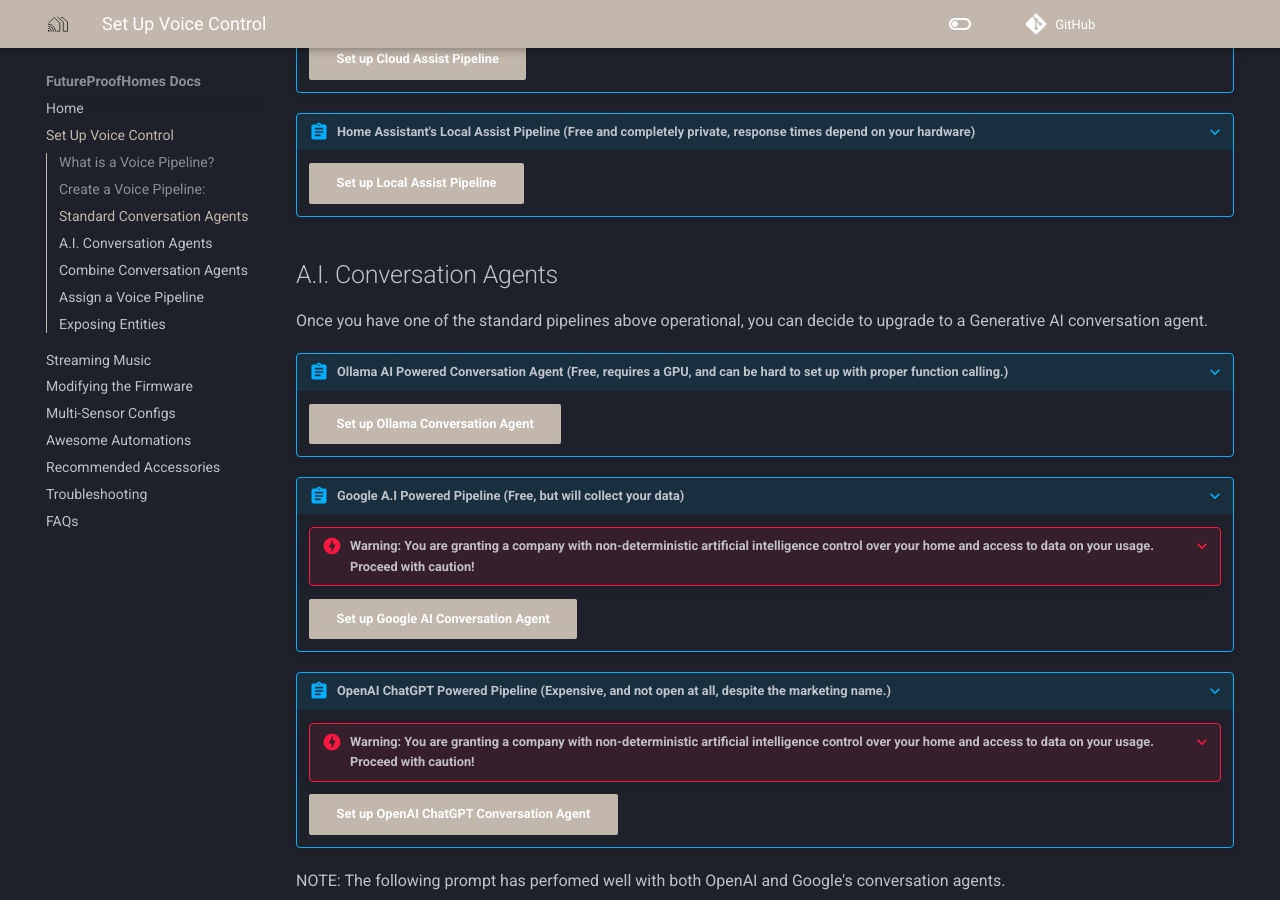
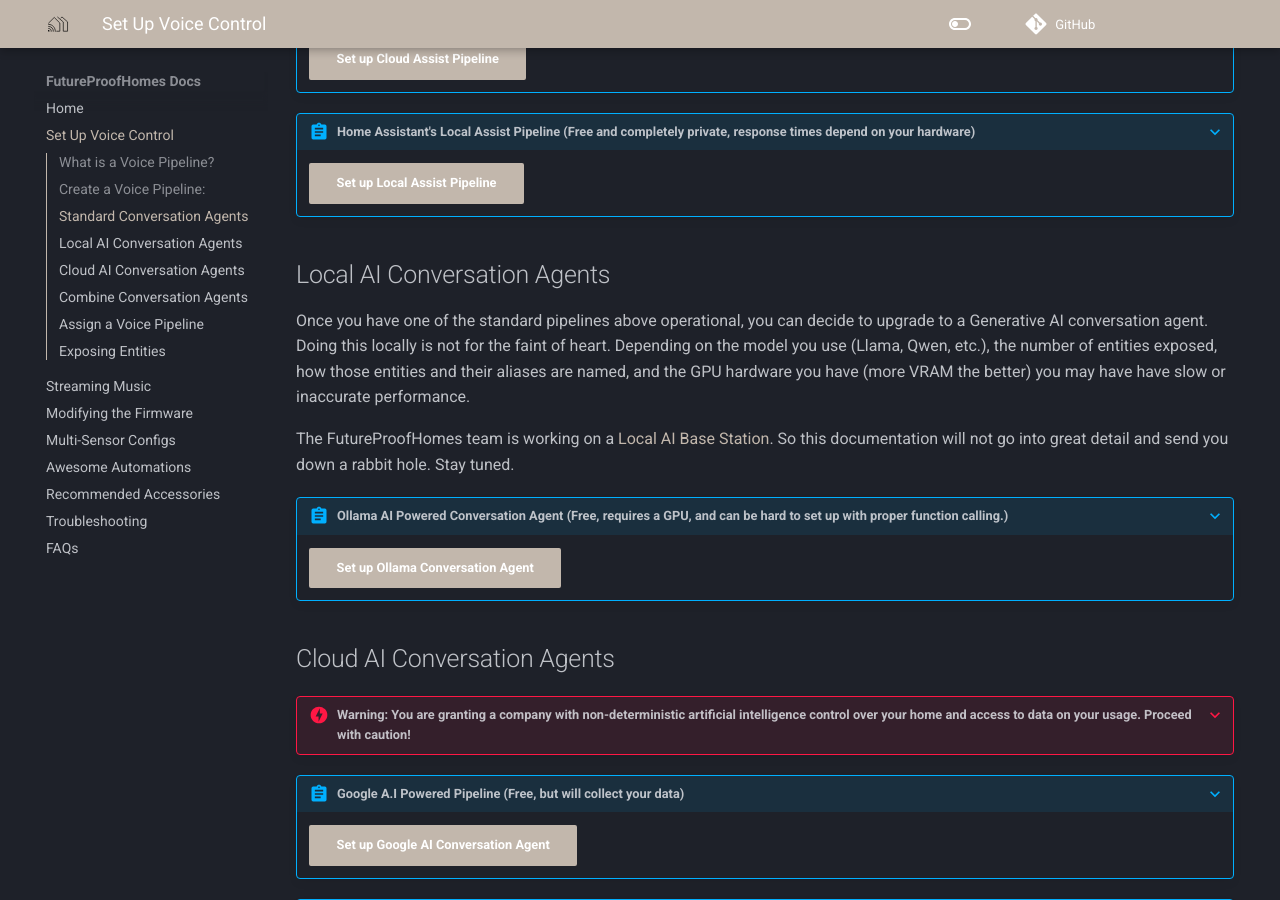
Before and after one commit to FutureProofHomes/Documentation, an MkDocs documentation site: the page built from docs/voice-assistant.md, in a window 1280 px wide and 900 px high, scrolled down 2194 px. Built offline with MkDocs 1.6.1 and Material for MkDocs 9.7.7, drawn with Linux system fonts in a browser that asks for light colours; comment, search, counter and statistics services are not loaded.

Commit message:
Better formatting of conversation agents.

```diff
--- a/docs/voice-assistant.md
+++ b/docs/voice-assistant.md
@@ -35,19 +35,25 @@
 ???+ abstract "Home Assistant's Local Assist Pipeline (Free and completely private, response times depend on your hardware)"
     [Set up Local Assist Pipeline](https://www.home-assistant.io/voice_control/voice_remote_local_assistant/){ .md-button .md-button--primary }
 
-## A.I. Conversation Agents
+## Local AI Conversation Agents
 
-Once you have one of the standard pipelines above operational, you can decide to upgrade to a Generative AI conversation agent.
+Once you have one of the standard pipelines above operational, you can decide to upgrade to a Generative AI conversation agent.  Doing this locally is not for the faint of heart.  Depending on the model you use (Llama, Qwen, etc.), the number of entities exposed, how those entities and their aliases are named, and the GPU hardware you have (more VRAM the better) you may have have slow or inaccurate performance.
+
+The FutureProofHomes team is working on a [Local AI Base Station](https://futureproofhomes.net/pages/ai-base-station).  So this documentation will not go into great detail and send you down a rabbit hole.  Stay tuned.
 
 ???+ abstract "Ollama AI Powered Conversation Agent (Free, requires a GPU, and can be hard to set up with proper function calling.)"
     [Set up Ollama Conversation Agent](https://www.home-assistant.io/integrations/ollama/){ .md-button .md-button--primary }
 
+
+
+## Cloud AI Conversation Agents
+
+???+ danger "Warning: You are granting a company with non-deterministic artificial intelligence control over your home and access to data on your usage. Proceed with caution!"
+
 ???+ abstract "Google A.I Powered Pipeline (Free, but will collect your data)"
-    ???+ danger "Warning: You are granting a company with non-deterministic artificial intelligence control over your home and access to data on your usage. Proceed with caution!"
     [Set up Google AI Conversation Agent](https://www.home-assistant.io/integrations/google_generative_ai_conversation/){ .md-button .md-button--primary }
 
 ???+ abstract "OpenAI ChatGPT Powered Pipeline (Expensive, and not open at all, despite the marketing name.)"
-    ???+ danger "Warning: You are granting a company with non-deterministic artificial intelligence control over your home and access to data on your usage. Proceed with caution!"
     [Set up OpenAI ChatGPT Conversation Agent](https://www.home-assistant.io/integrations/openai_conversation/){ .md-button .md-button--primary }
 
 NOTE: The following prompt has perfomed well with both OpenAI and Google's conversation agents.
```
